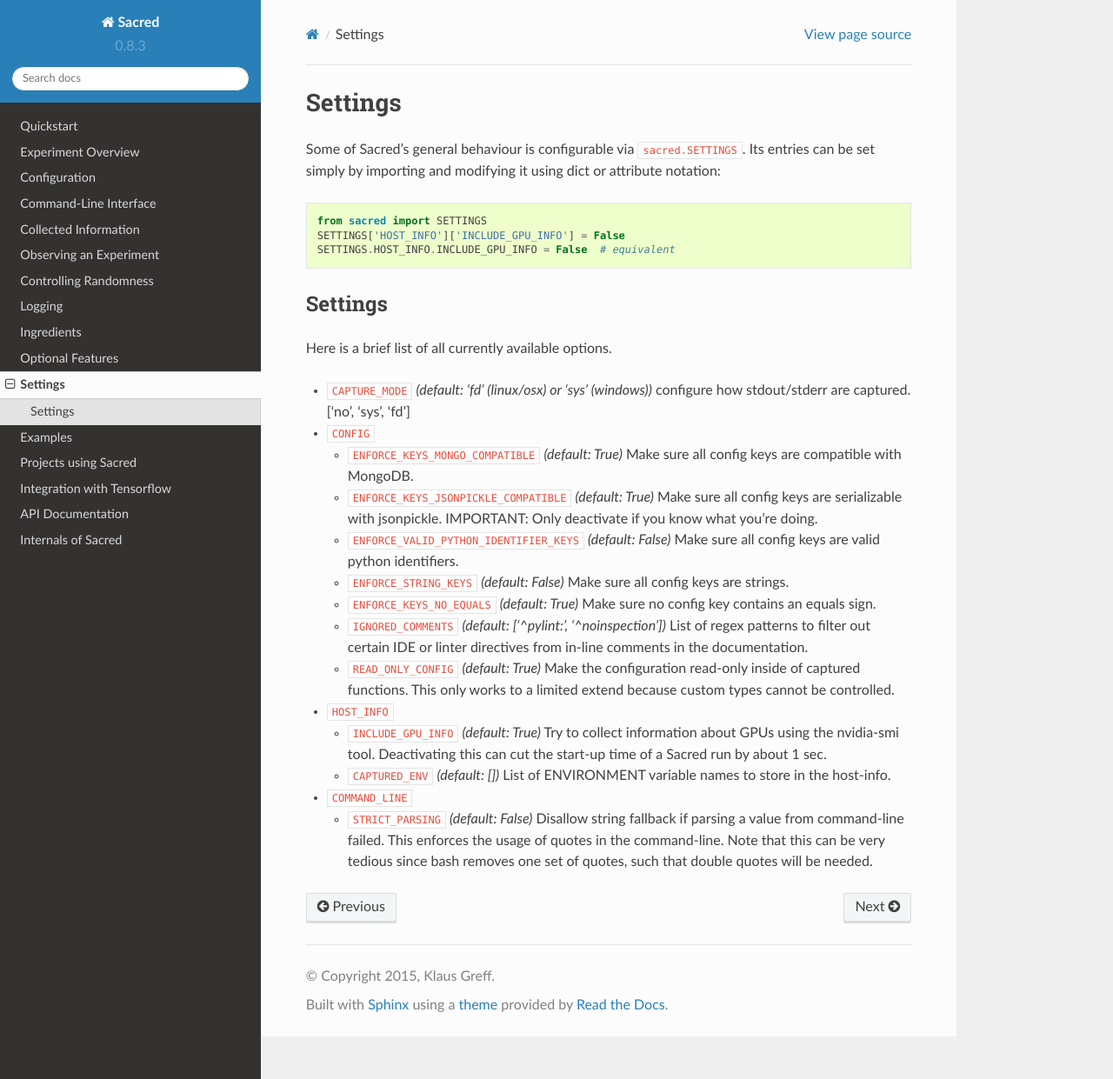
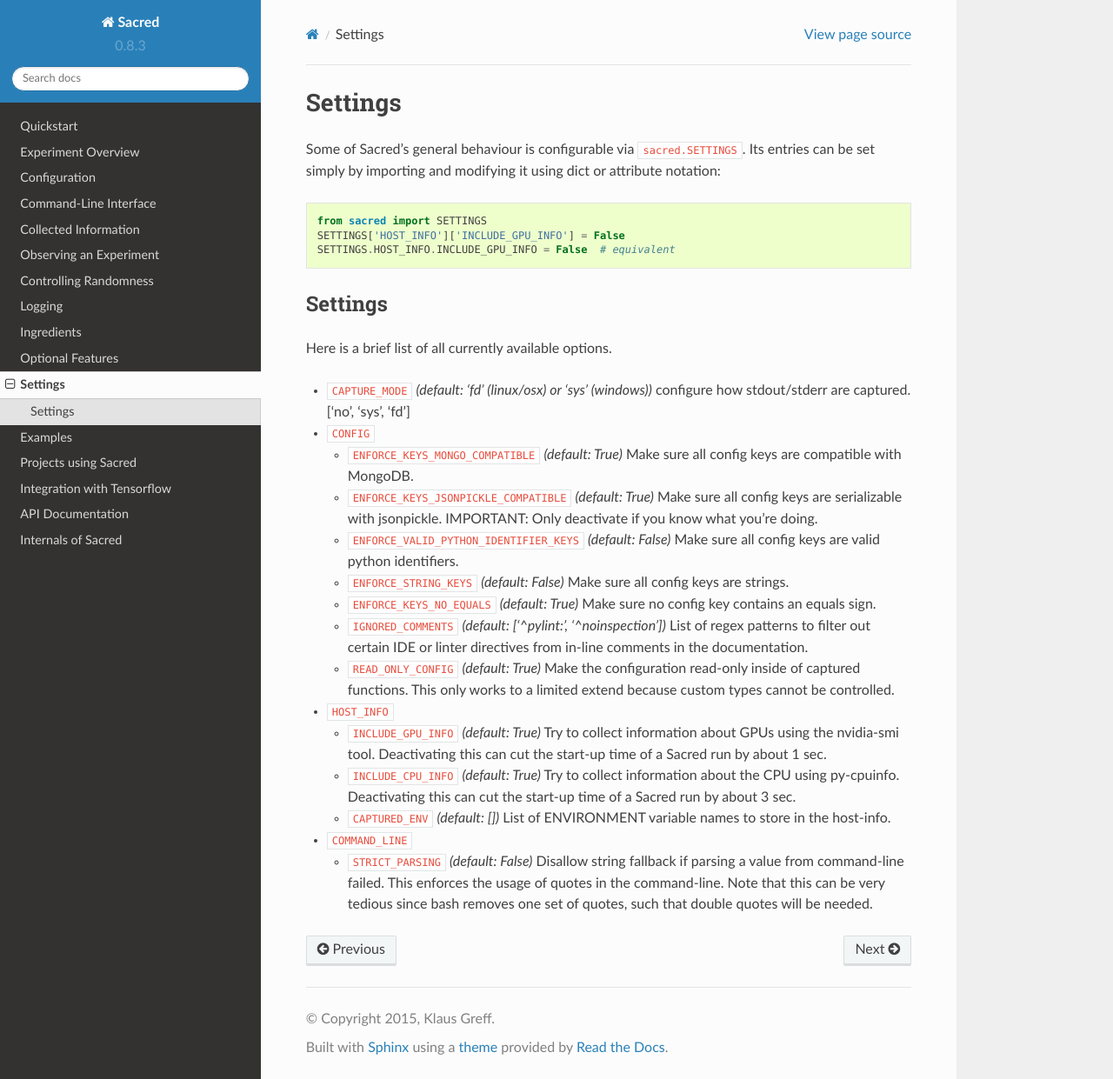
Before and after one commit to IDSIA/sacred, a Sphinx documentation site: the page built from docs/settings.rst, in a window 1280 px wide and 1241 px high. Shown: the whole window at 87% size. Built offline with Sphinx 7.4.7 and the Read the Docs theme 2.0.0, drawn with Linux system fonts in a browser that asks for light colours; the version number is read from the project's files by our own code.

Commit message:
Add documentation

```diff
--- a/docs/settings.rst
+++ b/docs/settings.rst
@@ -46,6 +46,9 @@
   * ``INCLUDE_GPU_INFO`` *(default: True)*
     Try to collect information about GPUs using the nvidia-smi tool.
     Deactivating this can cut the start-up time of a Sacred run by about 1 sec.
+  * ``INCLUDE_CPU_INFO`` *(default: True)*
+    Try to collect information about the CPU using py-cpuinfo.
+    Deactivating this can cut the start-up time of a Sacred run by about 3 sec.
   * ``CAPTURED_ENV`` *(default: [])*
     List of ENVIRONMENT variable names to store in the host-info.
 
```
